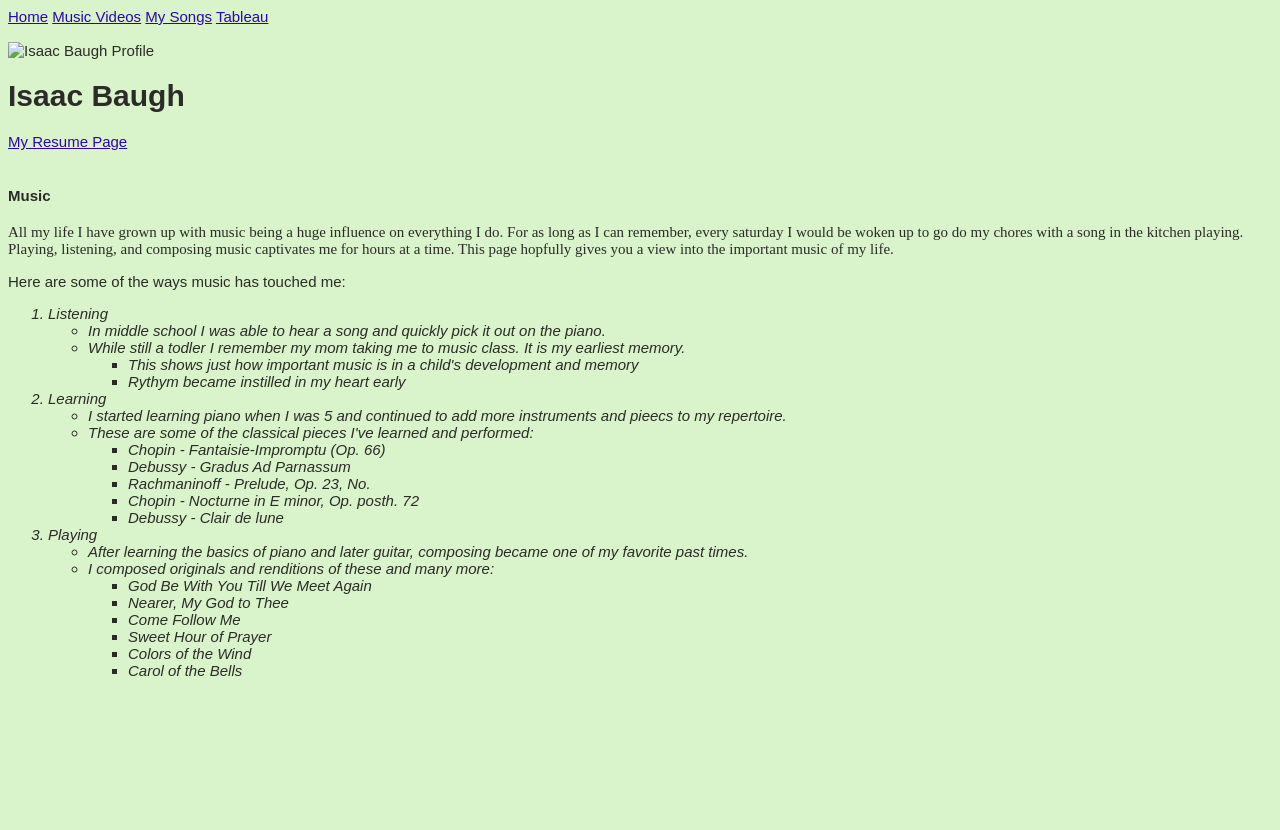
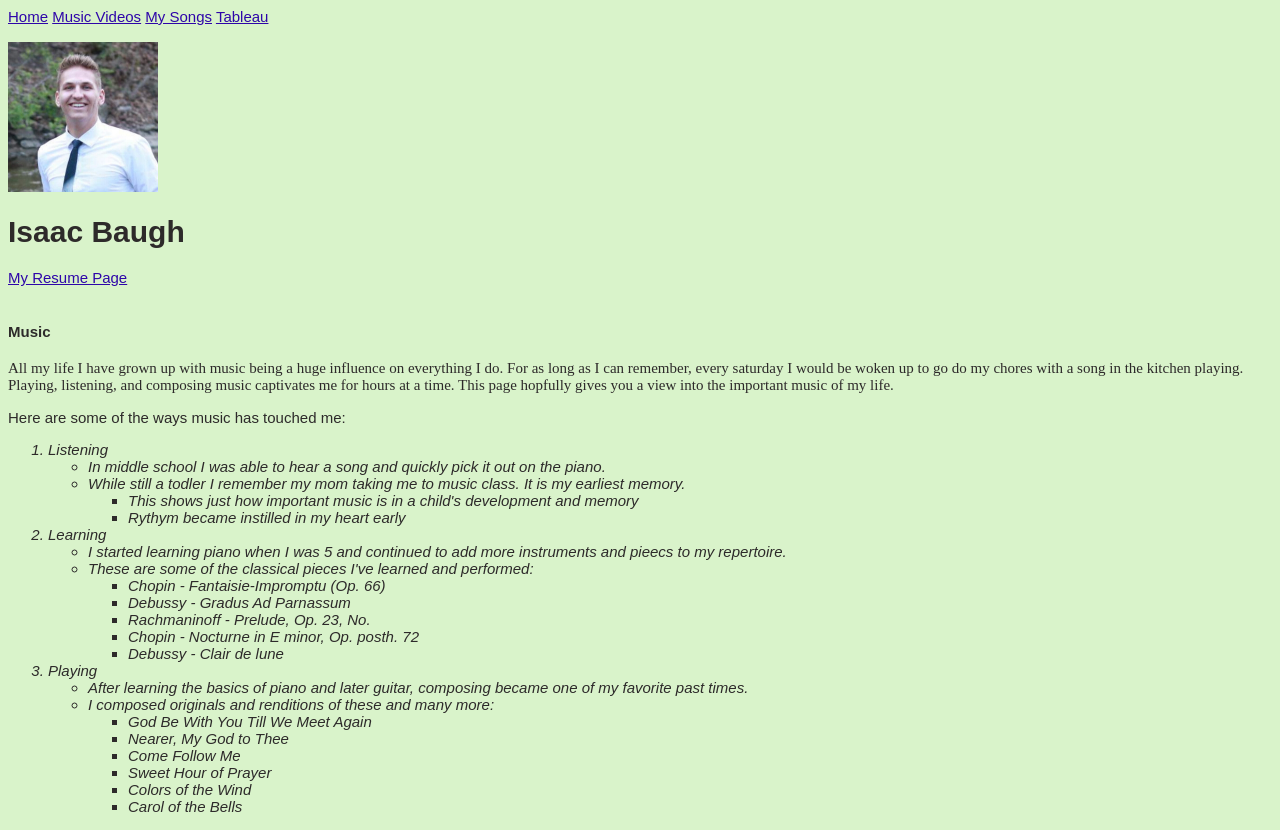
Before and after one commit to isaacbaugh/IS201, a plain HTML site: page music.html in a window 1280 px wide. Before the commit the page ends 800 px from the top, so only its background shows below. Drawn offline with Linux system fonts and the light colour scheme.

Commit message:
Update music.html

```diff
--- a/music.html
+++ b/music.html
@@ -12,7 +12,7 @@
    <a href="mymusic.html" >My Songs</a>
    <a href="tableau.html" >Tableau</a>
    <br><br>
-   <img src="images/Isaac Baugh Profile.jfif" width="150" alt="Isaac Baugh Profile">
+   <img src="images/IsaacBaughProfile.jfif" width="150" alt="Isaac Baugh Profile">
     <h1>Isaac Baugh</h1>
     <a href="///C:/Users/baugh/Desktop/startbootstrap-clean-blog-gh-pages/startbootstrap-clean-blog-gh-pages/index.html">My Resume Page</a>
     <br><br>
```
